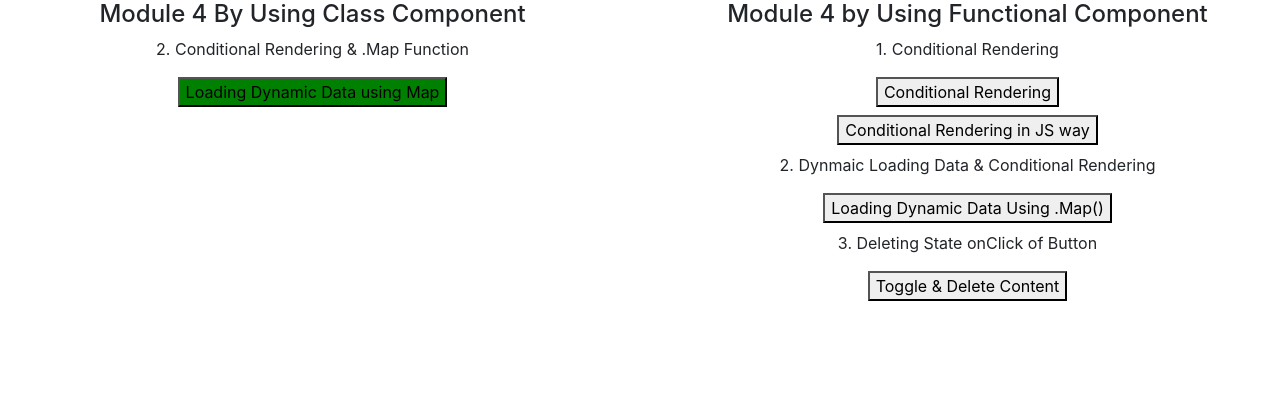
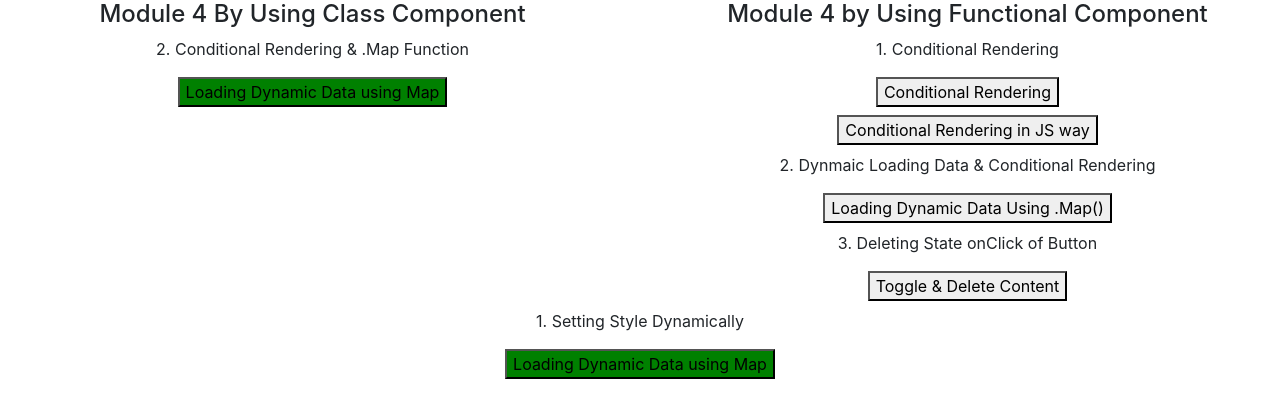
Before and after one commit to HusnainK721/my-first-app, a React (Create React App) app: page / in a window 1280 px wide. Shown: the top 418 px of the page. Built offline with nearby package versions, Linux system fonts and the light colour scheme.

Commit message:
imp dynmaic styling

```diff
--- a/src/Component/HomePage/LandingPage/Landing.jsx
+++ b/src/Component/HomePage/LandingPage/Landing.jsx
@@ -5,6 +5,7 @@ import { LeftNavigationSection } from "../../B-LeftNavigationSection/LeftNavigat
 import { RightNavigationSection } from "../../D-RightNavigationSection/RightNavigationSection";
 import { FooterSection } from "../../E-FooterSection/FooterSection";
 import { Module4ListAndConditional } from "../../Module-4-ListAndConditional/Module4ListAndConditional";
+import { Module5StylingReactComponent } from "../../Module-5-StylingReactCompAndElement/Module5StylingReactComponent";
 // import { CounterPractice } from "../../Practice/UseStatePractice/CounterPractice/CounterPractice";
 export const Landing = () => {
   return (
@@ -20,6 +21,9 @@ export const Landing = () => {
       <div>
         <Module4ListAndConditional />
       </div>
+      <div>
+        <Module5StylingReactComponent />
+      </div>
     </React.Fragment>
   );
 };
--- /dev/null
+++ b/src/Component/Module-5-StylingReactCompAndElement/Module5StylingReactComponent.jsx
@@ -0,0 +1,9 @@
+import React from "react";
+import { SettingStyleDynamicallyParentC } from "./StylingReactInClass/A-SettingStyleDynamicC/SettingStyleDynamicallyParentC";
+export const Module5StylingReactComponent = () => {
+  return (
+    <div>
+      <SettingStyleDynamicallyParentC />
+    </div>
+  );
+};
--- /dev/null
+++ b/src/Component/Module-5-StylingReactCompAndElement/StylingReactInClass/A-SettingStyleDynamicC/SettingStyleDynamicallyChildC.jsx
@@ -0,0 +1,20 @@
+import React, { Component } from "react";
+
+class SettingStyleDynamicallyChildC extends Component {
+  render() {
+    return (
+      <div>
+        <p onClick={this.props.clicked}>
+          I am {this.props.name} i am {this.props.age} year old
+        </p>
+        <input
+          type="text"
+          onChange={this.props.change}
+          value={this.props.name}
+        />
+      </div>
+    );
+  }
+}
+
+export default SettingStyleDynamicallyChildC;
--- /dev/null
+++ b/src/Component/Module-5-StylingReactCompAndElement/StylingReactInClass/A-SettingStyleDynamicC/SettingStyleDynamicallyParentC.jsx
@@ -0,0 +1,76 @@
+import React, { Component } from "react";
+import SettingStyleDynamicallyChildC from "./SettingStyleDynamicallyChildC";
+
+export class SettingStyleDynamicallyParentC extends Component {
+  state = {
+    person: [
+      { name: "Batman", age: 25 },
+      { name: "Superman", age: 30 },
+      { name: "Captain America", age: 56 },
+    ],
+  };
+
+  // onClick of button it will execute & Changing the existing state to new state
+
+  changeNameHandler = () => {
+    this.setState({
+      person: [
+        { name: "Bruce", age: 25 },
+        { name: "Clark", age: 30 },
+        { name: "Steve", age: 20 },
+      ],
+    });
+  };
+  inputHandler = (e) => {
+    this.setState({
+      person: [
+        { name: e.target.value, age: 25 },
+        { name: e.target.value, age: 30 },
+        { name: e.target.value, age: 20 },
+      ],
+    });
+  };
+
+  showPerson = false;
+
+  toggleNamePersonHandler = () => {
+    const doesShow = this.state.showPerson;
+    this.setState({ showPerson: !doesShow });
+  };
+  render() {
+    // applyinh css to button
+    const buttonStyle = {
+      backgroundColor: "green",
+    };
+    // Conditinally rendering div onClick of button
+    let person = null;
+    if (this.state.showPerson) {
+      person = (
+        <div>
+          {this.state.person.map((item) => {
+            return (
+              <SettingStyleDynamicallyChildC
+                name={item.name}
+                age={item.age}
+                change={this.inputHandler}
+              />
+            );
+          })}
+          <button onClick={this.changeNameHandler}>Change local State</button>
+        </div>
+      );
+      //  changing styles dynamically onCick of button
+      buttonStyle.backgroundColor = "red";
+    }
+    return (
+      <div>
+        <p className="mt-2">1. Setting Style Dynamically </p>
+        <button onClick={this.toggleNamePersonHandler} style={buttonStyle}>
+          Loading Dynamic Data using Map
+        </button>
+
+        {person}
+      </div>
+    );
+  }
+}
```
Also changed, not shown: 1 other file (tests, documents, lock files or other folders).
